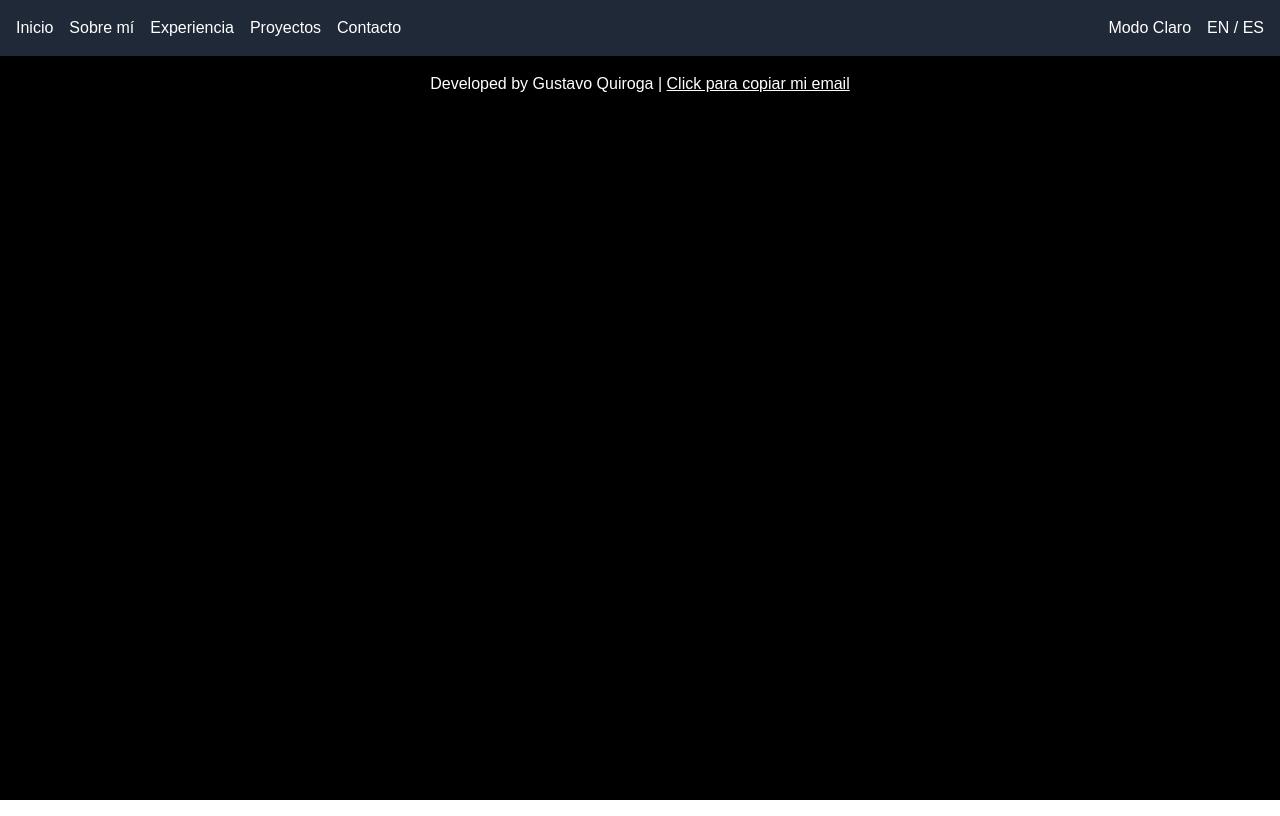
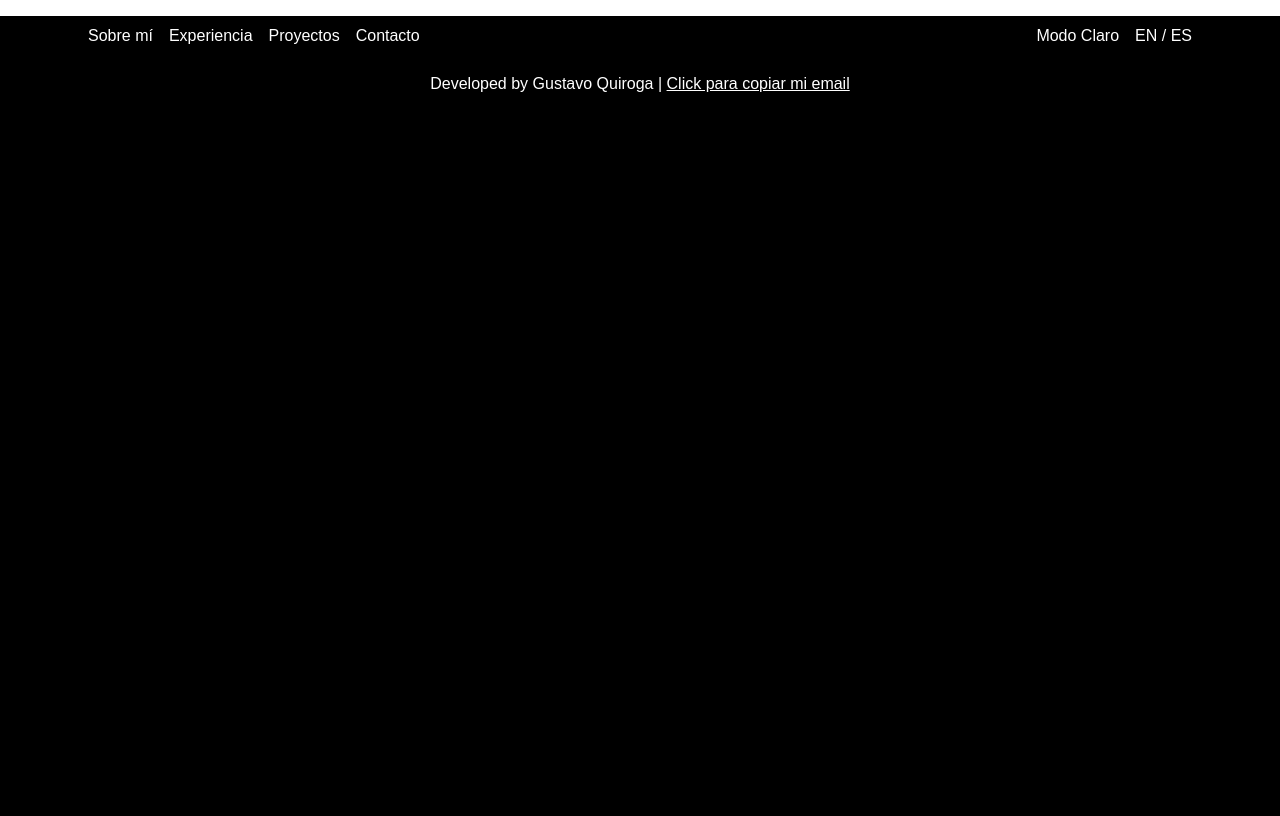
Before and after one commit to guccho6w9/portafolio, a Next.js app: page / in a window 1280 px wide. Built offline with nearby package versions, Linux system fonts and the light colour scheme.

Commit message:
Add(-): actualizado navbar con futuros atajos a los bloques de la pagina

```diff
--- a/src/components/Navbar_menu.tsx
+++ b/src/components/Navbar_menu.tsx
@@ -1,25 +1,45 @@
 import { useState } from 'react';
 import '@/app/globals.css';
+
 const NavbarMenu = () => {
   const [isDarkMode, setIsDarkMode] = useState(true);
 
   const toggleDarkMode = () => setIsDarkMode(!isDarkMode);
 
   return (
-    <nav className="flex justify-between items-center p-4 bg-gray-800 text-white">
+    <nav className="flex justify-between items-center p-2 mt-4 bg-black text-white mx-20">
       <ul className="flex space-x-4">
-        <li><a href="#hero" className="hover:underline">Inicio</a></li>
-        <li><a href="#about" className="hover:underline">Sobre mí</a></li>
-        <li><a href="#experience" className="hover:underline">Experiencia</a></li>
-        <li><a href="#projects" className="hover:underline">Proyectos</a></li>
-        <li><a href="#contact" className="hover:underline">Contacto</a></li>
+        <li>
+          <a href="#about" className="relative group">
+            <span className="hover:underline hover:text-teal-400 transition duration-300">Sobre mí</span>
+            <span className="absolute left-0 right-0 bottom-0 h-0.5 bg-teal-400 transform scale-x-0 group-hover:scale-x-100 transition-transform duration-300"></span>
+          </a>
+        </li>
+        <li>
+          <a href="#experience" className="relative group">
+            <span className="hover:underline hover:text-teal-400 transition duration-300">Experiencia</span>
+            <span className="absolute left-0 right-0 bottom-0 h-0.5 bg-teal-400 transform scale-x-0 group-hover:scale-x-100 transition-transform duration-300"></span>
+          </a>
+        </li>
+        <li>
+          <a href="#projects" className="relative group">
+            <span className="hover:underline hover:text-teal-400 transition duration-300">Proyectos</span>
+            <span className="absolute left-0 right-0 bottom-0 h-0.5 bg-teal-400 transform scale-x-0 group-hover:scale-x-100 transition-transform duration-300"></span>
+          </a>
+        </li>
+        <li>
+          <a href="#contact" className="relative group">
+            <span className="hover:underline hover:text-teal-400 transition duration-300">Contacto</span>
+            <span className="absolute left-0 right-0 bottom-0 h-0.5 bg-teal-400 transform scale-x-0 group-hover:scale-x-100 transition-transform duration-300"></span>
+          </a>
+        </li>
       </ul>
 
       <div className="flex items-center space-x-4">
-        <button onClick={toggleDarkMode}>
+        <button onClick={toggleDarkMode} className="hover:text-teal-400 transition duration-300">
           {isDarkMode ? "Modo Claro" : "Modo Oscuro"}
         </button>
-        <button className="hover:underline">EN / ES</button>
+        <button className="hover:text-teal-400 transition duration-300">EN / ES</button>
       </div>
     </nav>
   );
```
